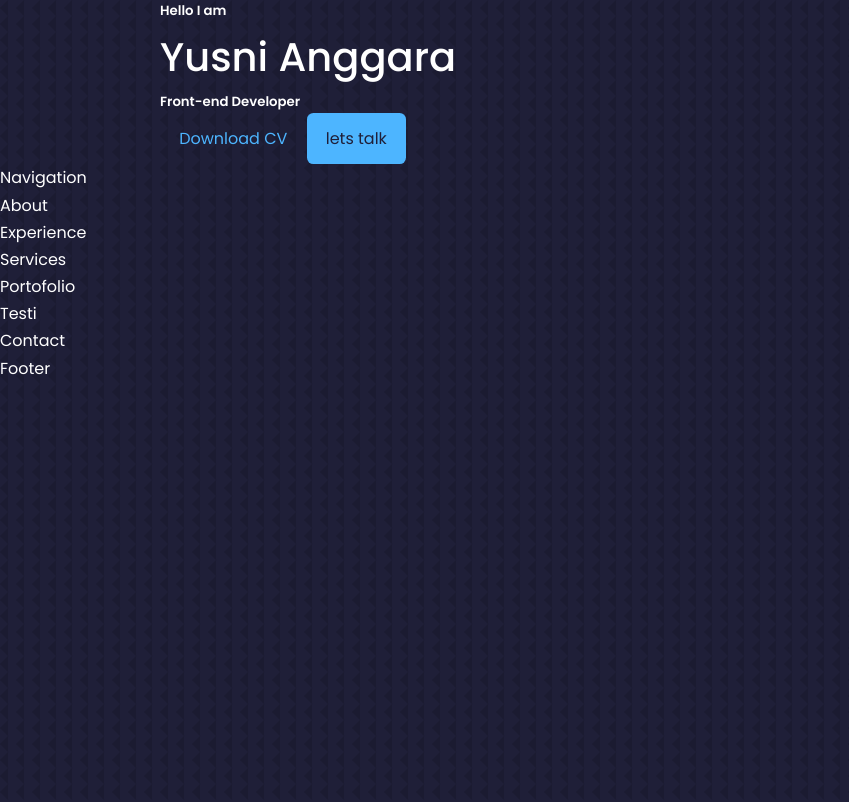
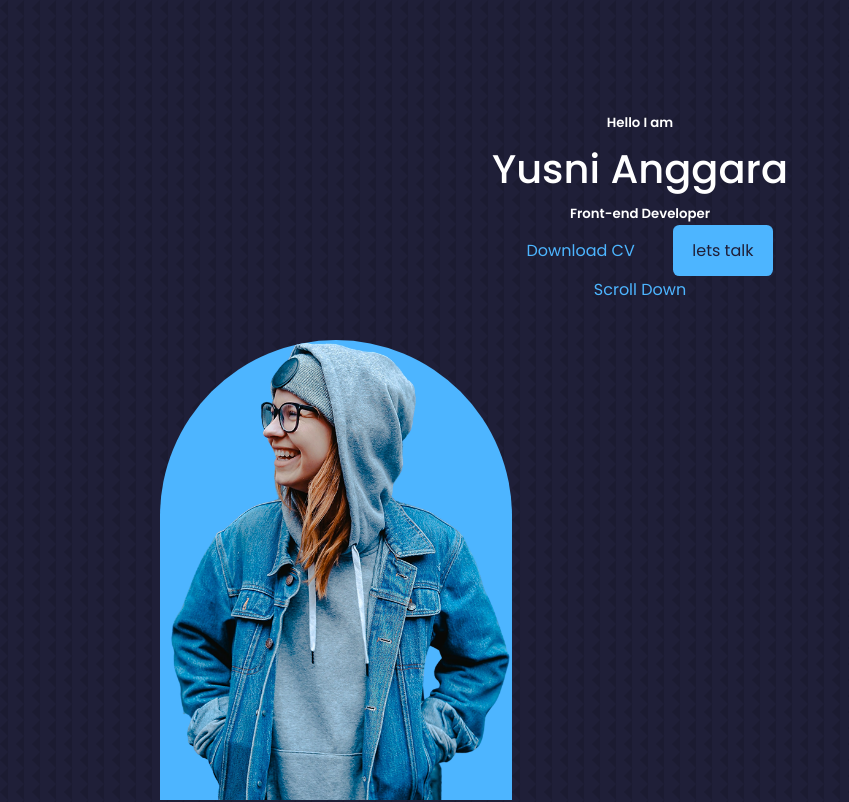
Before and after one commit to kiwi-ui/portfolio-fix, a React (Create React App) app: page / in a window 1280 px wide. Shown: the top 802 px of the page, without its empty margins (0-849 px from the left). Built offline with nearby package versions, Linux system fonts and the light colour scheme.

Commit message:
sampai semua 1:02:45

```diff
--- a/package.json
+++ b/package.json
@@ -8,7 +8,8 @@
     "@testing-library/user-event": "^13.5.0",
     "react": "^17.0.2",
     "react-dom": "^17.0.2",
-    "react-scripts": "5.0.0",
+    "react-icons": "^4.3.1",
+    "react-scripts": "^2.1.3",
     "web-vitals": "^2.1.4"
   },
   "scripts": {
--- a/src/Components/Header/Header.css
+++ b/src/Components/Header/Header.css
@@ -0,0 +1,56 @@
+header{
+    height: 100vh;
+    padding-top: 7rem;
+    overflow: hidden;
+}
+
+.header_container{
+    text-align: center;
+    height: 100%;
+    position: relative;
+}
+
+/* CTA */
+
+.cta{
+    margin-top: 2.5 rem;
+    display: flex;
+    gap: 1.2rem;
+    justify-content: center;
+}
+
+/* header sosial */
+
+.header_socials {
+    display: flex;
+    flex-direction: column;
+    align-items: center;
+    gap: 0.8rem;
+    position: absolute;
+    left: 0;
+    bottom: 3rem;
+}
+
+.header_socials ::after{
+    content: "";
+    width: 3px;
+    height: 2rem;
+    background: var(--color-primary);
+}
+
+/* Me */
+
+.me{
+    background: var(--color-primary);
+    width: 22rem;
+    height: 30rem;
+    position: absolute;
+    /* left: 50%; */
+    left : calc (50%-11rem);
+    margin-top: 4rem;
+    border-radius: 12rem 12rem 0 0;
+    overflow: hidden;
+    padding: 5rem 1.5;
+
+
+}
--- a/src/Components/Header/Header.jsx
+++ b/src/Components/Header/Header.jsx
@@ -1,6 +1,8 @@
-import React from 'react'
-import './Header.css'
-import CTA from './CTA'
+import React from 'react';
+import './Header.css';
+import CTA from './CTA';
+import ME from '../../assets/me.png';
+import HeaderSocials from './HeaderSocials';
 const Header = () => {
   return (
     <header>
@@ -9,6 +11,14 @@ const Header = () => {
         <h1>Yusni Anggara</h1>
         <h5 className="text light">Front-end Developer</h5>
         <CTA />
+        <HeaderSocials />
+        <div className="me">
+          <img src={ME} alt="me"/>
+        </div>
+
+        <a href='#contact' className='scroll_down'>Scroll Down</a>
+
+
       </div>
     </header>
   )
--- /dev/null
+++ b/src/Components/Header/HeaderSocials.jsx
@@ -0,0 +1,16 @@
+import React from 'react';
+
+import {BsLinkedin} from 'react-icons/bs';
+import {BsGithub} from 'react-icons/bs';
+
+const HeaderSocials = () => {
+  return (
+    <div className="header_socials">
+        <a href="https://linkedin.com" target="blank"><BsLinkedin /></a>
+        <a href="https://github.com" target="blank"><BsGithub /></a>
+
+    </div>
+  )
+}
+
+export default HeaderSocials
--- a/src/index.js
+++ b/src/index.js
@@ -1,5 +1,6 @@
 import ReactDOM from 'react-dom'
 import App from './App'
 import  './index.css'
+import React from 'react'
 
 ReactDOM.render(<App/>,document.querySelector("#root"))
```
Also changed, not shown: 1 other file (tests, documents, lock files or other folders).
